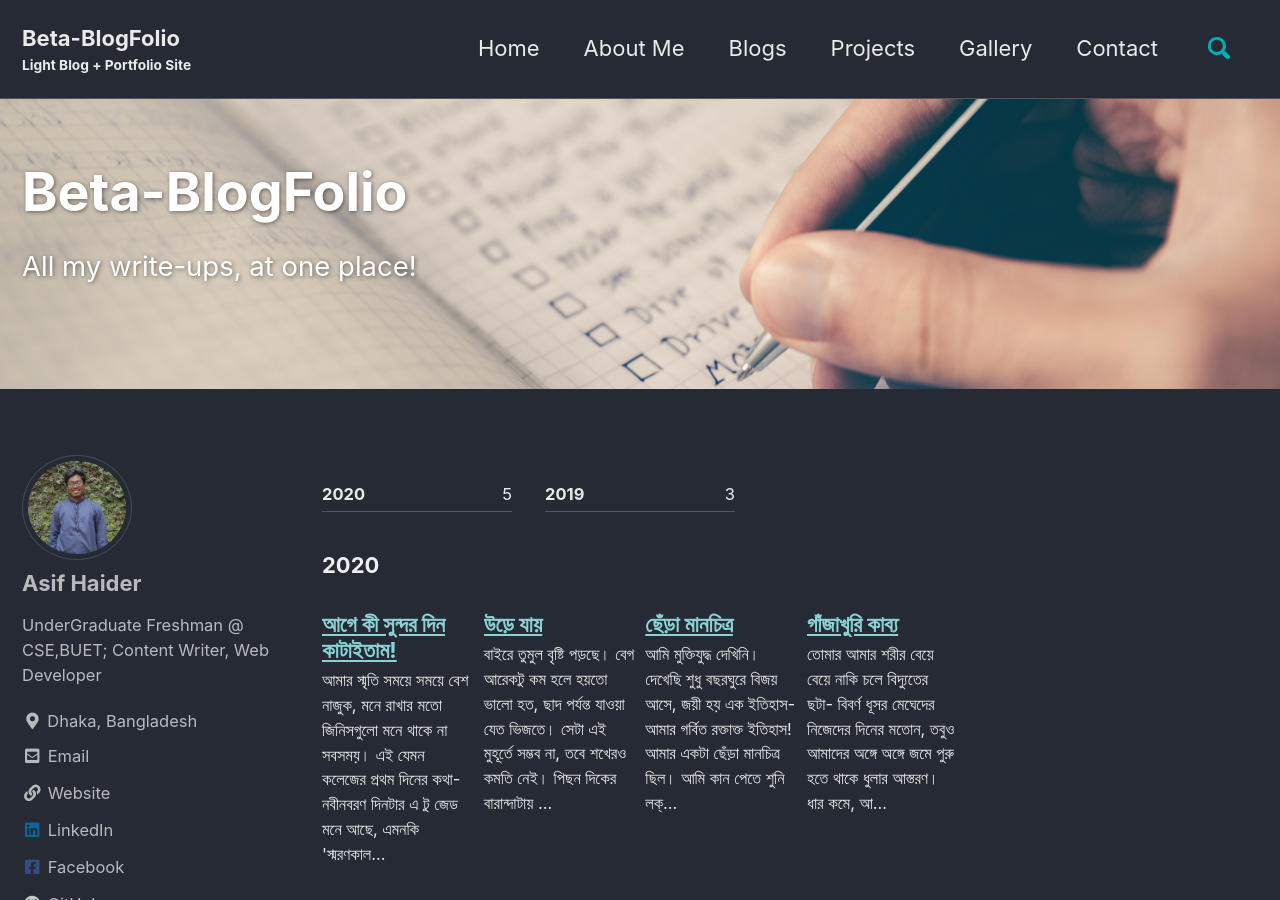
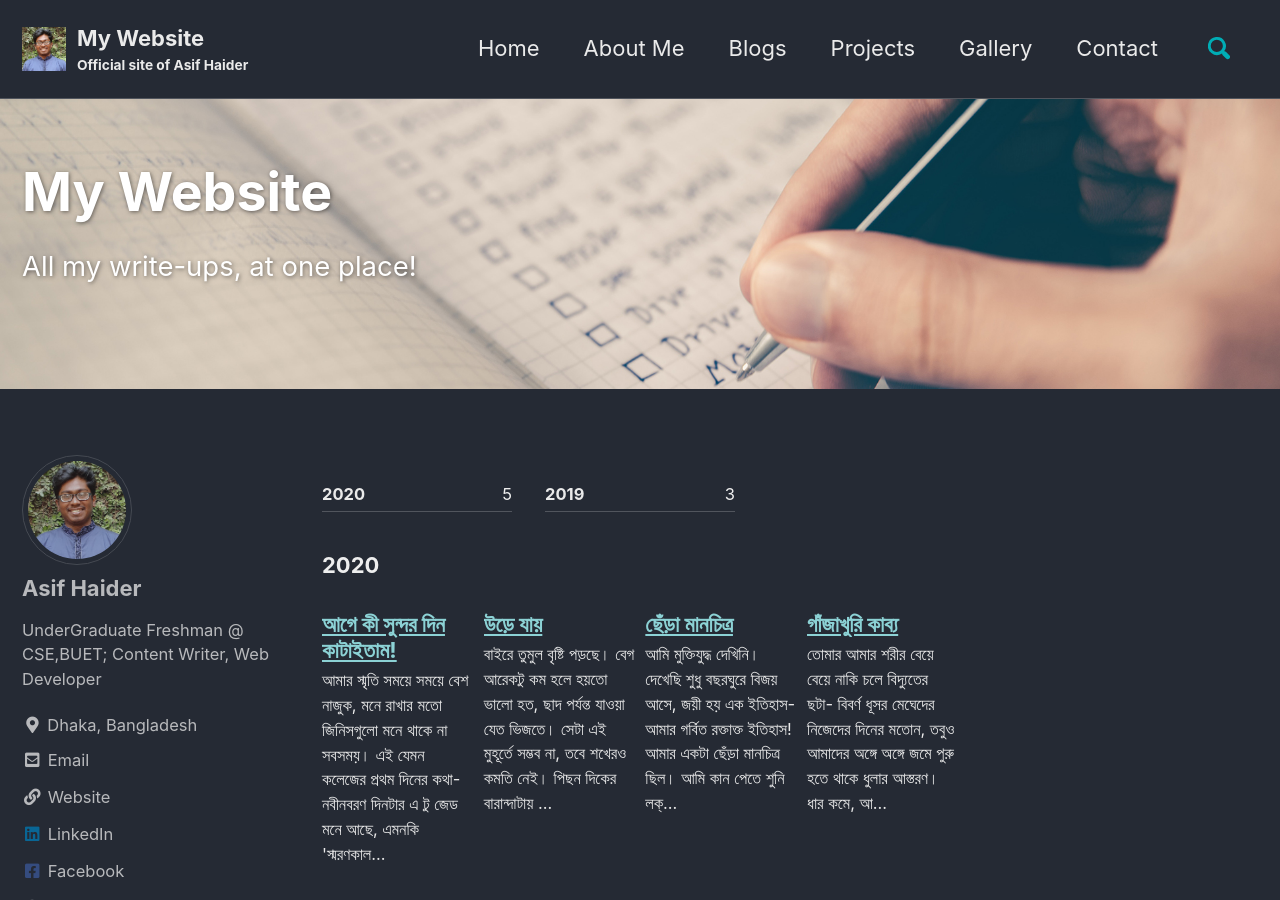
Before and after one commit to asifhaider/home, a Jekyll site: the page built from _posts/index.html, in a window 1280 px wide and 900 px high. Built offline with Jekyll 4.4.1, drawn with Linux system fonts in a browser that asks for light colours; cached includes are drawn as plain includes; the list of posts is cut into pages by our own code.

Commit message:
Changed site name and other config

```diff
--- a/Gemfile
+++ b/Gemfile
@@ -25,4 +25,5 @@ gem "minimal-mistakes-jekyll"
 #
 # If you have any other plugins, put them here!
 group :jekyll_plugins do
+	gem "jekyll-algolia"
 end
--- a/_config.yml
+++ b/_config.yml
@@ -16,21 +16,21 @@ minimal_mistakes_skin    : "dark" # "deafult", "air", "aqua", "contrast", "dark"
 
 # Site Settings
 locale                   : "en-US"
-title                    : "Beta-BlogFolio"
+title                    : "My Website"
 title_separator          : "-"
-subtitle                 : "Light Blog + Portfolio Site" # site tagline that appears below site title in masthead
+subtitle                 : "Official site of Asif Haider" # site tagline that appears below site title in masthead
 name                     : "Asif Haider"
 description              : "My Blog and Portfolio Site"
-url                      : "https://asifelhan.github.io" # the base hostname & protocol for your site e.g. "https://mmistakes.github.io"
+url                      : "https://asifelhan.github.io/My-Website/" # the base hostname & protocol for your site e.g. "https://mmistakes.github.io"
 baseurl                  : #"/Beta-BlogFolio" # the subpath of your site, e.g. "/blog"
-repository               : "asifelhan/Beta-BlogFolio" # GitHub username/repo-name e.g. "mmistakes/minimal-mistakes"
+repository               : "asifelhan/My-Website" # GitHub username/repo-name e.g. "mmistakes/minimal-mistakes"
 teaser                   : # path of fallback teaser image, e.g. "/assets/images/500x300.png"
-logo                     : # path of logo image to display in the masthead, e.g. "/assets/images/88x88.png"
+logo                     : "/assets/img/meh.jpg" # path of logo image to display in the masthead, e.g. "/assets/images/88x88.png"
 masthead_title           : # overrides the website title displayed in the masthead, use " " for no title
 # breadcrumbs            : false # true, false (default)
 words_per_minute         : 200
 comments:
-  provider               : # false (default), "disqus", "discourse", "facebook", "staticman", "staticman_v2", "utterances", "custom"
+  provider               : "facebook" # false (default), "disqus", "discourse", "facebook", "staticman", "staticman_v2", "utterances", "custom"
   disqus:
     shortname            : # https://help.disqus.com/customer/portal/articles/466208-what-s-a-shortname-
   discourse:
@@ -38,8 +38,8 @@ comments:
   facebook:
     # https://developers.facebook.com/docs/plugins/comments
     appid                :
-    num_posts            : # 5 (default)
-    colorscheme          : # "light" (default), "dark"
+    num_posts            : 5 # 5 (default)
+    colorscheme          : "dark" # "light" (default), "dark"
   utterances:
     theme                : # "github-light" (default), "github-dark"
     issue_term           : # "pathname" (default)
@@ -52,8 +52,8 @@ reCaptcha:
 atom_feed:
   path                   : # blank (default) uses feed.xml
 search                   : true # false (default)
-search_full_content      : # true, false (default)
-search_provider          : # lunr (default), algolia, google
+search_full_content      : true # true, false (default)
+search_provider          : lunr # lunr (default), algolia, google
 algolia:
   application_id         : # YOUR_APPLICATION_ID
   index_name             : # YOUR_INDEX_NAME
@@ -72,15 +72,15 @@ naver_site_verification  :
 twitter:
   username               :
 facebook:
-  username               :
+  username               : "asif.elhan"
   app_id                 :
   publisher              :
 og_image                 : # Open Graph/Twitter default site image
 # For specifying social profiles
 # - https://developers.google.com/structured-data/customize/social-profiles
 social:
-  type                   : # Person or Organization (defaults to Person)
-  name                   : # If the user or organization name differs from the site's name
+  type                   : Person # Person or Organization (defaults to Person)
+  name                   : Md. Asif Haider # If the user or organization name differs from the site's name
   links: # An array of links to social media profiles
     - "https://www.facebook.com/asif.elhan/"
     - "https://www.linkedin.com/in/asif-haider-1805112/"
@@ -98,7 +98,7 @@ analytics:
 # Site Author
 author:
   name             : "Asif Haider"
-  avatar           : "/assets/img/bio.jpg"
+  avatar           : "/assets/img/meh.jpg"
   bio              : "UnderGraduate Freshman @ CSE,BUET; Content Writer, Web Developer"
   location         : "Dhaka, Bangladesh"
   email            :
@@ -292,6 +292,7 @@ defaults:
       toc: true
       toc_label: "Table of Contents"
       toc_icon: "cog"
+      show_date: true
 
 
 defaults:
```
Also changed, not shown: assets/img/meh.jpg (added).
